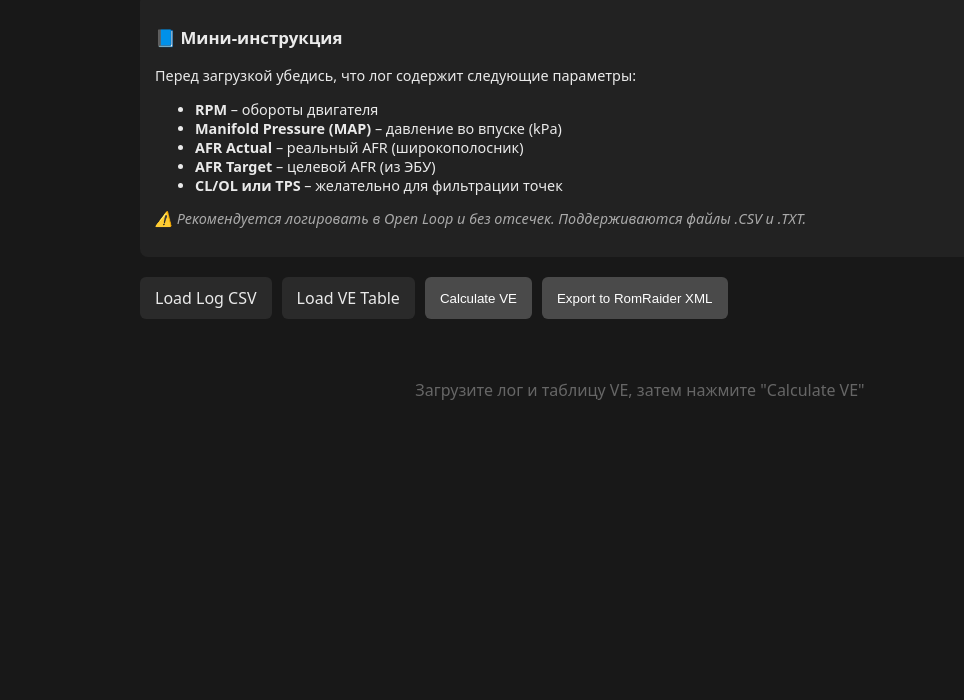
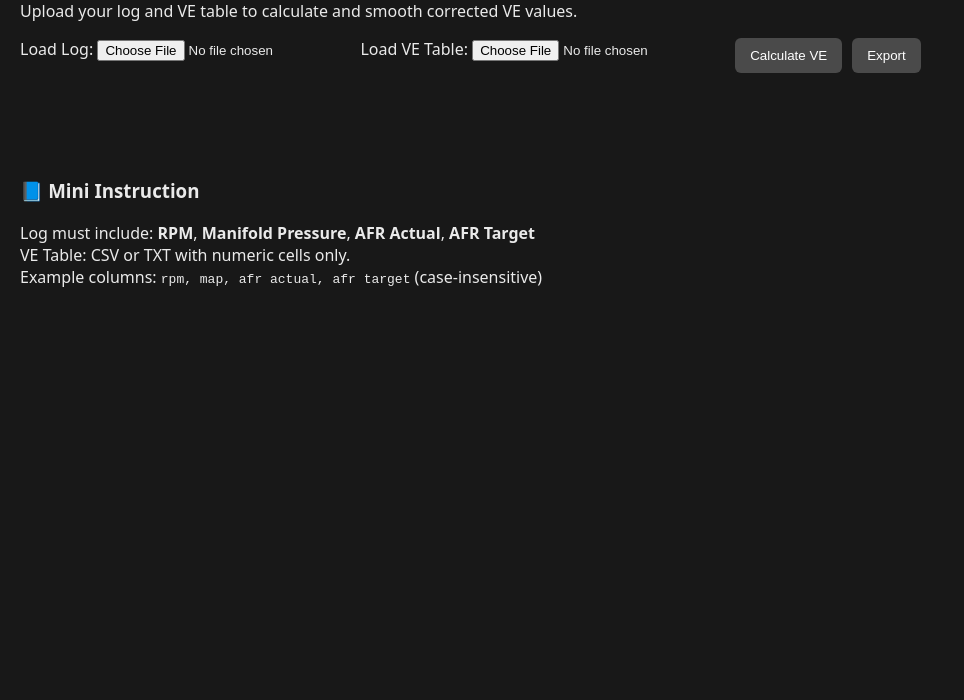
Before and after one commit to dobrovolsky-a-d/VE-Calc, a plain HTML site: page index.html in a window 1280 px wide. Shown: the part 100-800 px from the top of the page, without its empty margins (0-964 px from the left). Drawn offline with Linux system fonts and the light colour scheme; files whose address does not match are found by name.

Commit message:
Update index.html

```diff
--- a/index.html
+++ b/index.html
@@ -2,49 +2,39 @@
 <html lang="en">
 <head>
   <meta charset="UTF-8" />
-  <meta name="viewport" content="width=device-width, initial-scale=1.0">
-  <title>VE Calculator v1.0 Lite</title>
-  <link rel="stylesheet" href="style.css">
+  <meta name="viewport" content="width=device-width, initial-scale=1.0" />
+  <title>VE Calculator v1.2 Lite</title>
+  <link rel="stylesheet" href="style.css" />
 </head>
 <body>
-  <div class="app-container">
-    <h1>VE Calculator <span class="ver">v1.0 Lite</span></h1>
+  <h1>VE Calculator v1.2 Lite</h1>
+  <p class="info">
+    Upload your log and VE table to calculate and smooth corrected VE values.
+  </p>
 
-    <div class="instruction-box">
-      <h3>📘 Мини-инструкция</h3>
-      <p>Перед загрузкой убедись, что лог содержит следующие параметры:</p>
-      <ul>
-        <li><b>RPM</b> – обороты двигателя</li>
-        <li><b>Manifold Pressure (MAP)</b> – давление во впуске (kPa)</li>
-        <li><b>AFR Actual</b> – реальный AFR (широкополосник)</li>
-        <li><b>AFR Target</b> – целевой AFR (из ЭБУ)</li>
-        <li><b>CL/OL или TPS</b> – желательно для фильтрации точек</li>
-      </ul>
-      <p class="note">⚠️ Рекомендуется логировать в Open Loop и без отсечек. Поддерживаются файлы .CSV и .TXT.</p>
-    </div>
+  <div class="controls">
+    <label>Load Log: <input type="file" id="loadLog" accept=".csv,.txt" /></label>
+    <label>Load VE Table: <input type="file" id="loadVE" accept=".csv,.txt" /></label>
+    <button id="calculate">Calculate VE</button>
+    <button id="export">Export</button>
+  </div>
 
-    <div class="controls">
-      <label class="file-input">Load Log CSV
-        <input type="file" id="loadLog" accept=".csv,.txt" hidden>
-      </label>
+  <div class="status-line">
+    <span id="statusLog"></span><br />
+    <span id="statusVE"></span><br />
+    <span id="statusCalc"></span><br />
+    <span id="statusDebug"></span>
+  </div>
 
-      <label class="file-input">Load VE Table
-        <input type="file" id="loadVE" accept=".csv,.xml" hidden>
-      </label>
+  <h3>📘 Mini Instruction</h3>
+  <p class="minihelp">
+    Log must include: <b>RPM</b>, <b>Manifold Pressure</b>, <b>AFR Actual</b>, <b>AFR Target</b><br />
+    VE Table: CSV or TXT with numeric cells only.<br />
+    Example columns: <code>rpm, map, afr actual, afr target</code> (case-insensitive)
+  </p>
 
-      <button id="calculate">Calculate VE</button>
-      <button id="export" disabled>Export to RomRaider XML</button>
-    </div>
+  <div id="output"></div>
 
-    <div id="output" class="tables-container">
-      <p class="placeholder">Загрузите лог и таблицу VE, затем нажмите "Calculate VE"</p>
-    </div>
-  </div>
-<div class="status-line">
-  <span id="statusLog"></span><br>
-  <span id="statusVE"></span><br>
-  <span id="statusCalc"></span>
-</div>
-  <script type="module" src="app.js"></script>
+  <script type="module" src="./app.js"></script>
 </body>
 </html>
```
